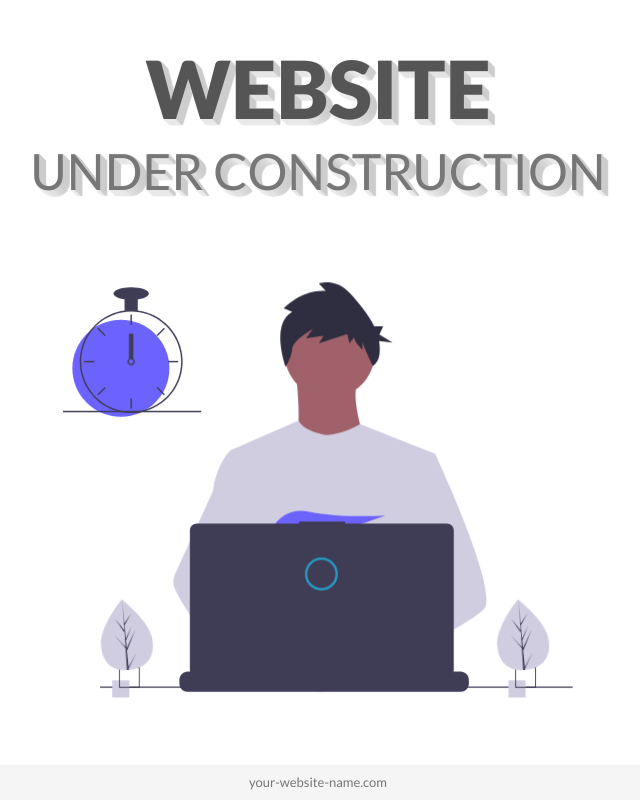
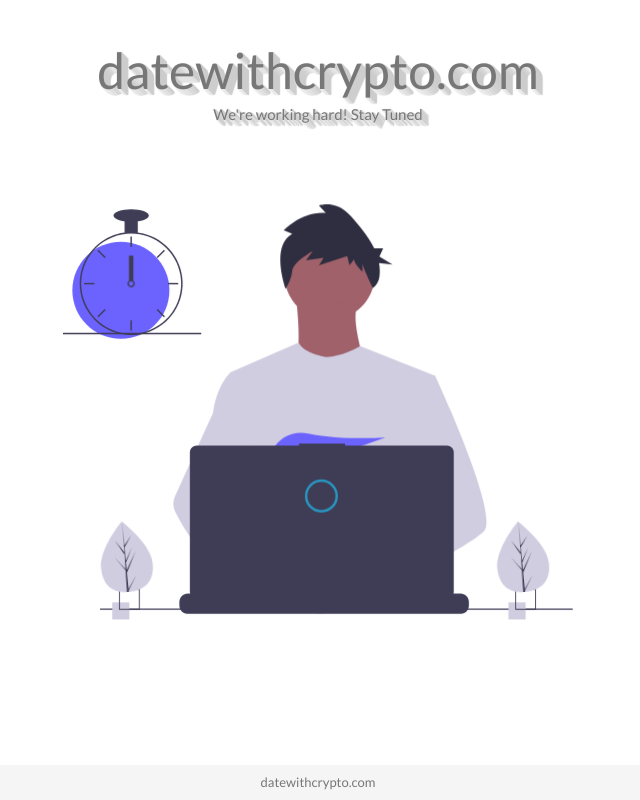
Before and after one commit to abhi8585/dwc, a plain HTML site: page index.html in a window 1280 px wide. Shown: the whole page, without its empty margins (322-962 px from the left). Drawn offline with nearby package versions, Linux system fonts and the light colour scheme.

Commit message:
changin heading

```diff
--- a/index.html
+++ b/index.html
@@ -28,8 +28,8 @@
     <div class="container">
       <div class="row justify-content-center">
         <div class="col-md-10 main-title">
-          <h1>Website</h1>
-          <h2>under construction</h2>
+          <h2>datewithcrypto.com</h2>
+          <h4>We're working hard! Stay Tuned</h4>
         </div>
       </div>
       <div class="row align-items-center">
@@ -249,7 +249,7 @@
     </div>
       <footer class="footer">
         <div class="container text-center">
-          <span>your-website-name.com</span>
+          <span>datewithcrypto.com</span>
         </div>
       </footer>
 
--- a/style.css
+++ b/style.css
@@ -31,16 +31,16 @@ body{
 }
 
 .main-title h1{
-    font-size: 7rem;
-    text-transform: uppercase;
+    font-size: 4rem;
+    text-transform: lowercase;
     font-weight: 800;
     color: #555;
 }
 
 .main-title h2{
     font-size: 4rem;
-    font-weight: 300;
-    text-transform: uppercase;
+    font-weight: 100;
+    text-transform: lowercase;
 }
 
 .svg-img{
@@ -136,7 +136,7 @@ svg{
   @media (min-width: 640px){
     .main-title h1{
         font-size: 5rem;
-        text-transform: uppercase;
+        text-transform: lowercase;
         font-weight: 700;
         color: #555;
     }
@@ -144,7 +144,7 @@ svg{
     .main-title h2{
         font-size: 3rem;
         font-weight: 300;
-        text-transform: uppercase;
+        text-transform: lowercase;
     }
 
 
@@ -152,8 +152,8 @@ svg{
 
     @media (min-width: 768px){
         .main-title h1{
-            font-size: 6rem;
-            text-transform: uppercase;
+            font-size: 4rem;
+            text-transform: lowercase;
             font-weight: 800;
             color: #555;
         }
@@ -161,7 +161,7 @@ svg{
         .main-title h2{
             font-size: 4rem;
             font-weight: 300;
-            text-transform: uppercase;
+            text-transform: lowercase;
         }
 
 
@@ -171,7 +171,7 @@ svg{
 
         .main-title h1{
             font-size: 7rem;
-            text-transform: uppercase;
+            text-transform: lowercase;
             font-weight: 900;
             color: #555;
         }
@@ -179,7 +179,7 @@ svg{
         .main-title h2{
             font-size: 5rem;
             font-weight: 300;
-            text-transform: uppercase;
+            text-transform: lowercase;
         }
 
     }
@@ -188,7 +188,7 @@ svg{
 
         .main-title h1{
             font-size: 8rem;
-            text-transform: uppercase;
+            text-transform: lowercase;
             font-weight: 900;
             color: #555;
         }
@@ -196,7 +196,7 @@ svg{
         .main-title h2{
             font-size: 5rem;
             font-weight: 300;
-            text-transform: uppercase;
+            text-transform: lowercase;
         }
 
         .main-title{
```
